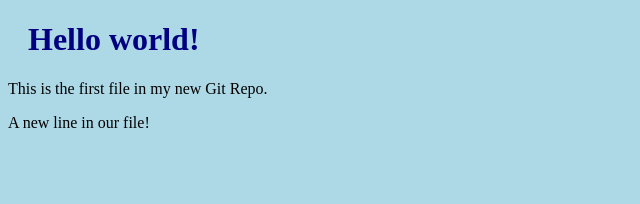
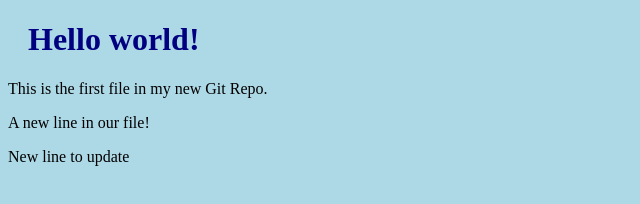
Before and after one commit to Kandankulathil/hello-world, a plain HTML site: page index.html in a window 1280 px wide. Shown: the whole page, without its empty margins (0-640 px from the left). Drawn offline with Linux system fonts and the light colour scheme.

Commit message:
Update index.html with a new line

```diff
--- a/index.html
+++ b/index.html
@@ -9,5 +9,6 @@
 <h1>Hello world!</h1>
 <p>This is the first file in my new Git Repo.</p>
 <p>A new line in our file!</p>
+<p>New line to update</p>
 </body>
 </html>
```
